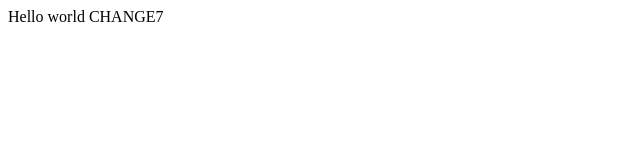
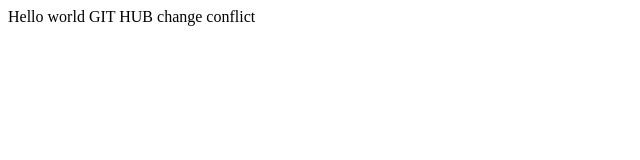
Before and after one commit to crud99/DougTest, a plain HTML site: page index.html in a window 1280 px wide. Shown: the whole page, without its empty margins (0-640 px from the left). Drawn offline with Linux system fonts and the light colour scheme.

Commit message:
GIT HUB change conflict

```diff
--- a/index.html
+++ b/index.html
@@ -1,6 +1,6 @@
 <html>
 <header><title>This is title</title></header>
 <body>
-Hello world CHANGE7
+Hello world GIT HUB change conflict
 </body>
 </html>
```
